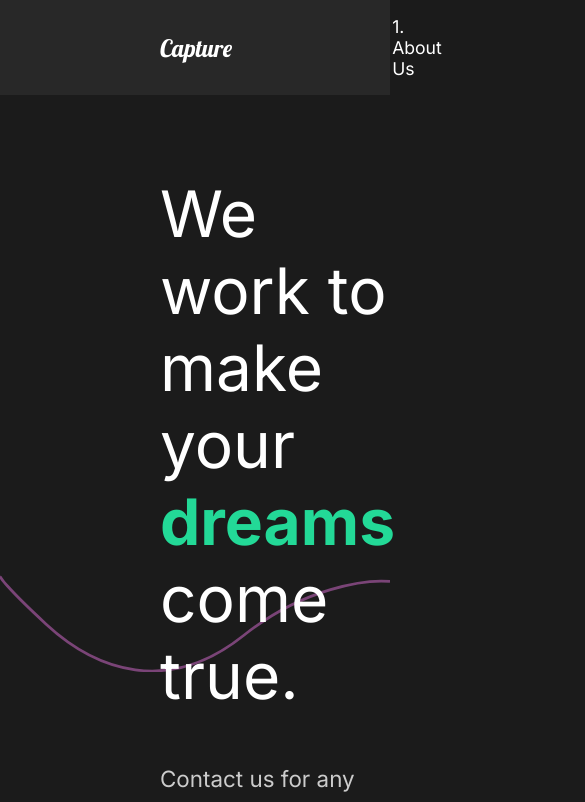
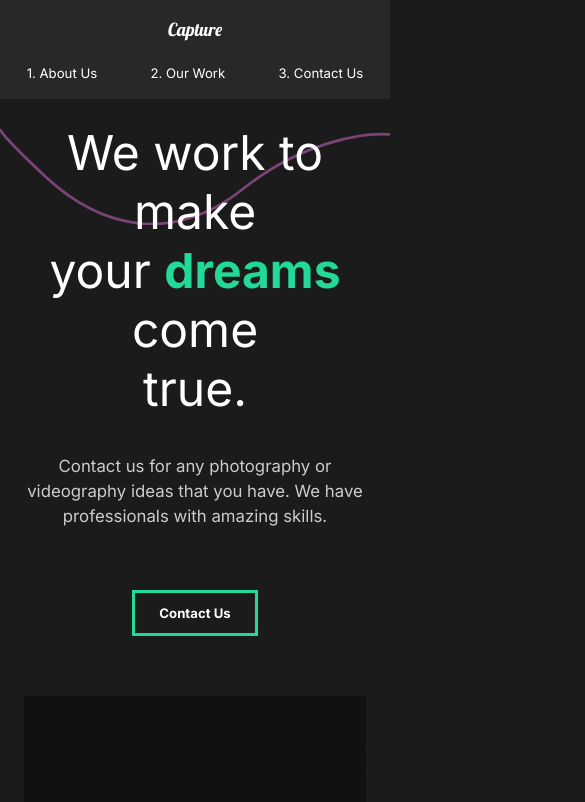
Before and after one commit to RayaneBengaoui/Capture_website, a React (Create React App) app: page / in a window 390 px wide. Shown: the top 802 px of the page, 585 px wide, since content can reach past the window. Built offline with nearby package versions, Linux system fonts and the light colour scheme.

Commit message:
Adding responsivness for smaller screens

```diff
--- a/src/components/GlobalStyle.js
+++ b/src/components/GlobalStyle.js
@@ -8,9 +8,19 @@ const GlobalStyle = createGlobalStyle`
     box-sizing : border-box;
 }
 
+html{
+    @media (max-width : 1700px){
+        font-size : 75%
+    }
+    @media (max-width : 1200px){
+        /* font-size : 30% */
+    }
+}
+
 body{
     background:#1b1b1b;
     font-family: 'Inter', sans-serif;
+    overflow-x: hidden;
 
 }
 
--- a/src/components/Nav.js
+++ b/src/components/Nav.js
@@ -33,6 +33,9 @@ const StyledNav = styled.nav`
   align-items: center;
   padding: 1rem 10rem;
   background: #282828;
+  position: sticky;
+  top: 0;
+  z-index: 5;
   a {
     color: white;
     text-decoration: none;
@@ -50,6 +53,19 @@ const StyledNav = styled.nav`
     font-family: "Lobster", cursive;
     font-weight: lighter;
   }
+  @media (max-width: 1300px) {
+    flex-direction: column;
+    padding: 1.5rem 0rem;
+
+    ul {
+      padding: 2rem 0rem 0rem 0rem;
+      justify-content: space-around;
+      width: 100%;
+      li {
+        padding: 0;
+      }
+    }
+  }
 `;
 
 export default Nav;
--- /dev/null
+++ b/src/components/ScrollTop.js
@@ -0,0 +1,15 @@
+import { useEffect } from "react";
+import { useLocation } from "react-router-dom";
+
+const ScrollTop = () => {
+  const { pathname } = useLocation();
+  useEffect(() => {
+    window.scroll({
+      top: 0,
+      left: 0,
+    });
+  }, [pathname]);
+  return null;
+};
+
+export default ScrollTop;
--- a/src/components/ServicesSection.js
+++ b/src/components/ServicesSection.js
@@ -76,6 +76,9 @@ const ServicesLayout = styled(Layout)`
 const Cards = styled.div`
   display: flex;
   flex-wrap: wrap;
+  @media (max-width: 1300px) {
+    justify-content: center;
+  }
 `;
 
 const Card = styled.div`
--- a/src/components/UseScroll.js
+++ b/src/components/UseScroll.js
@@ -3,7 +3,7 @@ import { useAnimation } from "framer-motion";
 
 export const useScroll = () => {
   const controls = useAnimation();
-  const [element, view] = useInView({ threshold: 0.5 });
+  const [element, view] = useInView({ threshold: 0.3 });
   if (view) {
     controls.start("show");
   } else {
--- a/src/components/Wave.js
+++ b/src/components/Wave.js
@@ -26,6 +26,10 @@ const WaveSvg = styled.svg`
   position: absolute;
   left: 0;
   z-index: 1;
+  @media (max-width: 1300px) {
+    top: 15%;
+    z-index: -1;
+  }
 `;
 
 export default Wave;
--- a/src/pages/AboutUs.js
+++ b/src/pages/AboutUs.js
@@ -6,6 +6,8 @@ import FaqSection from "../components/FaqSection";
 //Animations
 import { motion } from "framer-motion";
 import { pageAnimation } from "../animation";
+
+import ScrollTop from "../components/ScrollTop";
 
 const AboutUs = () => {
   return (
@@ -18,6 +20,7 @@ const AboutUs = () => {
       <AboutSection />
       <ServiceSection />
       <FaqSection />
+      <ScrollTop />
     </motion.div>
   );
 };
--- a/src/pages/ContactUs.js
+++ b/src/pages/ContactUs.js
@@ -21,19 +21,19 @@ const ContactUs = () => {
         <Hide>
           <Social variants={titleAnim}>
             <Circle />
-            <h2>Send Us a Message</h2>
+            <h4>Send Us a Message</h4>
           </Social>
         </Hide>
         <Hide>
           <Social variants={titleAnim}>
             <Circle />
-            <h2>Send a email</h2>
+            <h4>Send a email</h4>
           </Social>
         </Hide>
         <Hide>
           <Social variants={titleAnim}>
             <Circle />
-            <h2>Social Media</h2>
+            <h4>Social Media</h4>
           </Social>
         </Hide>
       </div>
@@ -45,11 +45,17 @@ const ContactStyle = styled(motion.div)`
   padding: 5rem 10rem;
   color: #353535;
   min-height: 90vh;
+  @media (max-width: 1500px) {
+    padding: 2rem;
+  }
 `;
 
 const Title = styled.div`
   margin-bottom: 4rem;
   color: black;
+  @media (max-width: 1500px) {
+    margin-top: 5rem;
+  }
 `;
 
 const Hide = styled.div`
@@ -66,8 +72,9 @@ const Circle = styled.div`
 const Social = styled(motion.div)`
   display: flex;
   align-items: center;
-  h2 {
+  h4 {
     margin: 2rem;
+    font-weight: lighter;
   }
 `;
 
--- a/src/pages/MovieDetail.js
+++ b/src/pages/MovieDetail.js
@@ -85,6 +85,10 @@ const Awards = styled.div`
   margin: 5rem 10rem;
   align-items: center;
   justify-content: space-around;
+  @media (max-width: 1500px) {
+    display: block;
+    margin: 2rem 2rem;
+  }
 `;
 const AwardStyle = styled.div`
   padding: 5rem;
--- a/src/pages/OurWork.js
+++ b/src/pages/OurWork.js
@@ -17,6 +17,8 @@ import {
 } from "../animation";
 
 import { useScroll } from "../components/UseScroll";
+
+import ScrollTop from "../components/ScrollTop";
 
 const OurWork = () => {
   const [element, controls] = useScroll();
@@ -67,6 +69,7 @@ const OurWork = () => {
           </Hide>
         </Link>
       </Movie>
+      <ScrollTop />
     </Work>
   );
 };
@@ -75,6 +78,9 @@ const Work = styled(motion.div)`
   min-height: 100vh;
   overflow: hidden;
   padding: 5rem 10rem;
+  @media (max-width: 1300px) {
+    padding: 2rem 2rem;
+  }
   h2 {
     padding: 1rem 0rem;
   }
--- a/src/styles.js
+++ b/src/styles.js
@@ -9,6 +9,11 @@ export const Layout = styled(motion.div)`
   justify-content: space-between;
   padding: 5rem 10rem;
   color: white;
+  @media (max-width: 1300px) {
+    display: block;
+    padding: 2rem 2rem;
+    text-align: center;
+  }
 `;
 
 export const Description = styled.div`
@@ -17,6 +22,12 @@ export const Description = styled.div`
   z-index: 2;
   h2 {
     font-weight: lighter;
+  }
+  @media (max-width: 1300px) {
+    padding: 0;
+    button {
+      margin: 2rem 0rem 5rem 0rem;
+    }
   }
 `;
 
```
